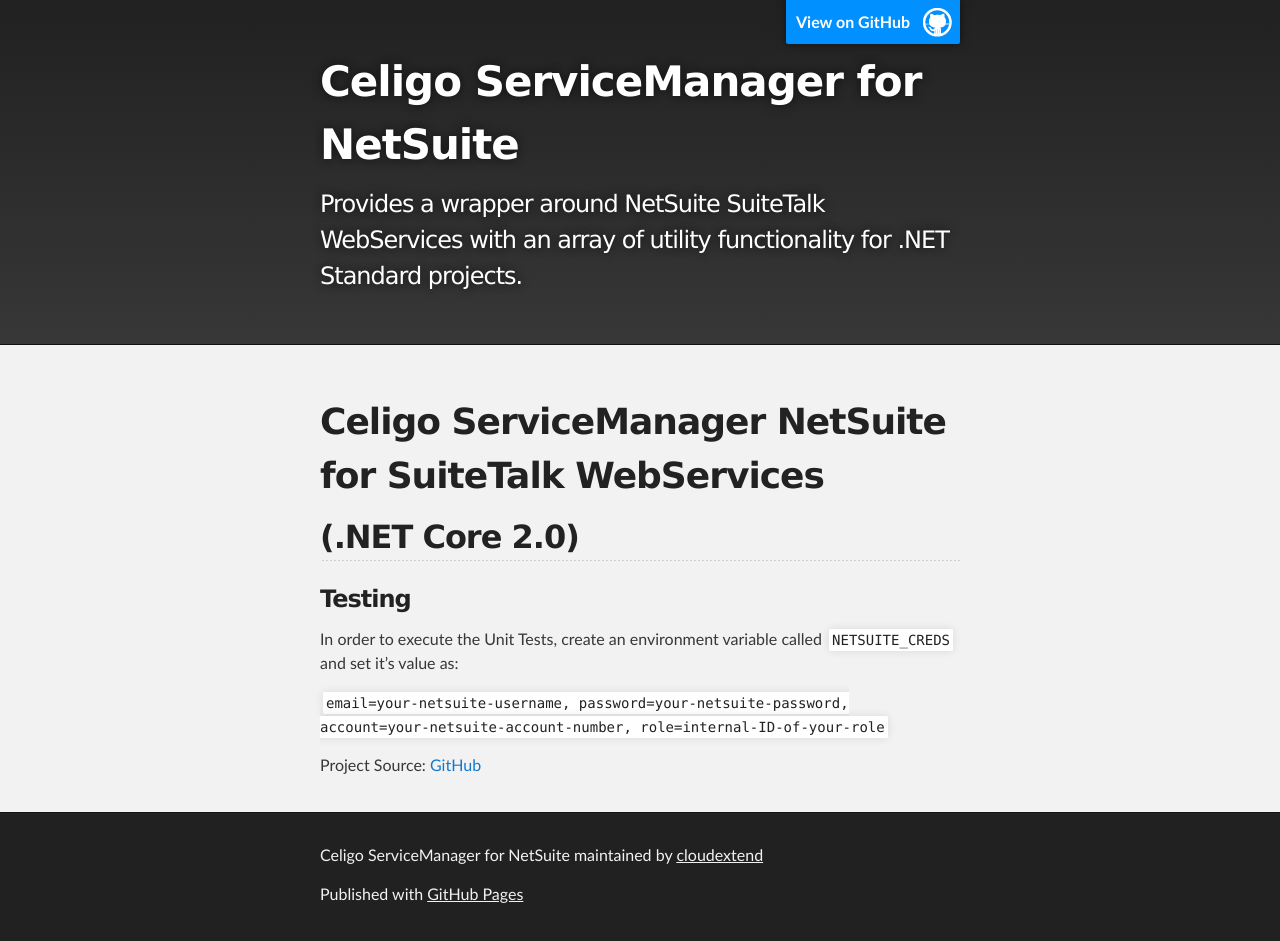
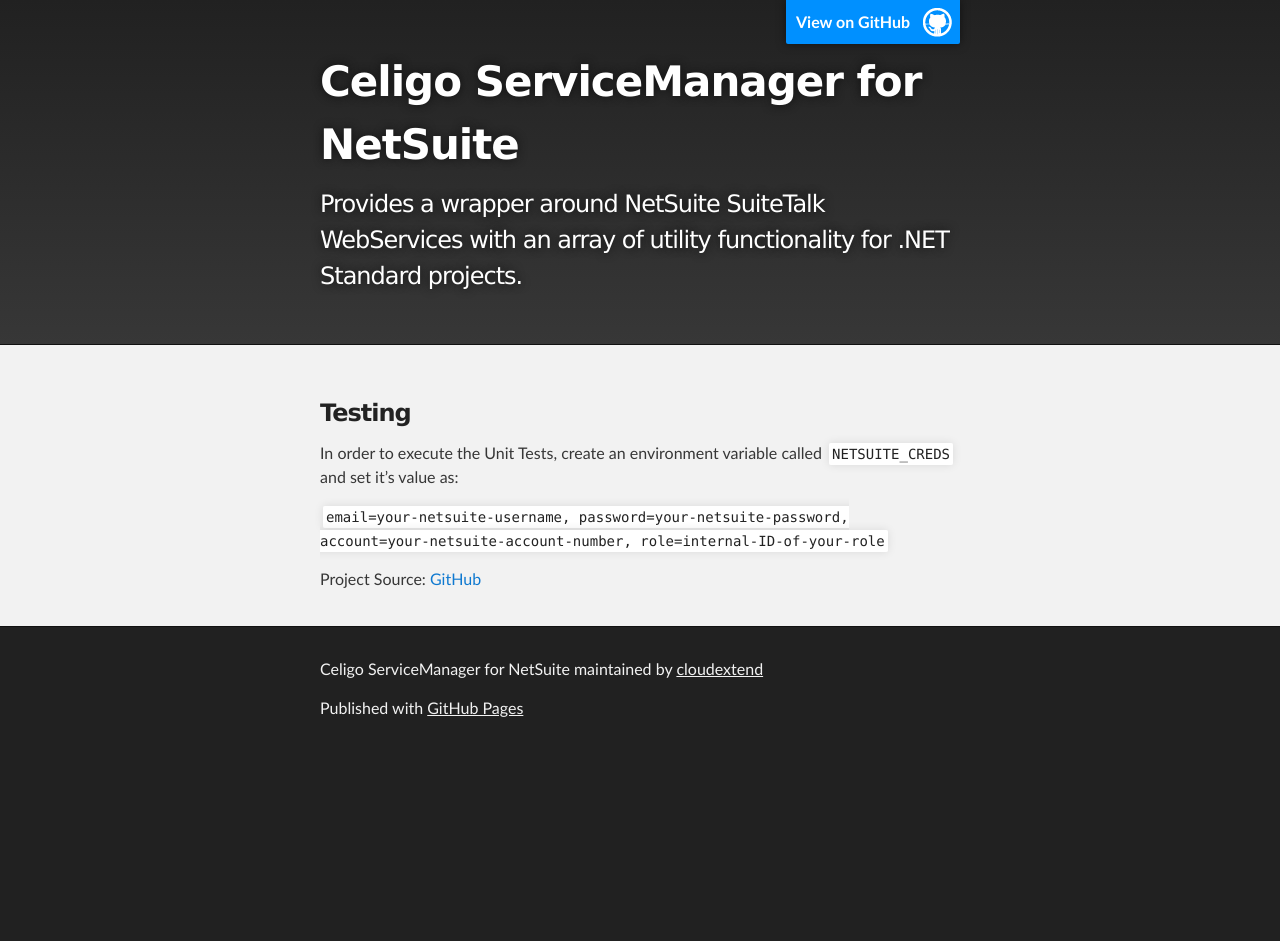
Before and after one commit to cloudextend/contrib-netsuite-servicemgr, a Jekyll site: the page built from docs/index.md, in a window 1280 px wide. Built offline with Jekyll 4.4.1, drawn with Linux system fonts in a browser that asks for light colours; our own code applies the rules of GitHub Pages for plain Markdown files; after the commit the page ends 900 px from its top, so only the background shows below that.

Commit message:
Update index.md

```diff
--- a/docs/index.md
+++ b/docs/index.md
@@ -1,10 +1,6 @@
 ---
 layout: default
 ---
-# Celigo ServiceManager NetSuite for SuiteTalk WebServices
-
-## (.NET Core 2.0)
-
 ### Testing
 In order to execute the Unit Tests, create an environment variable called `NETSUITE_CREDS` and set it's value as:
 
```
